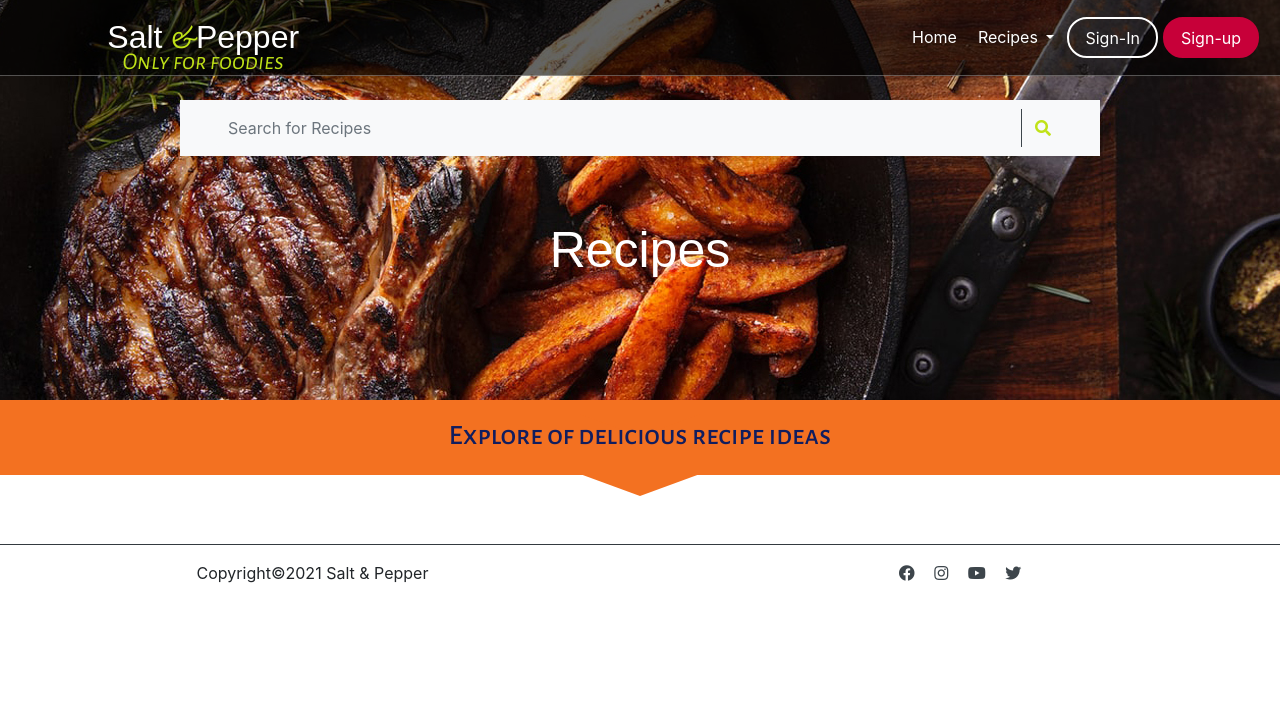
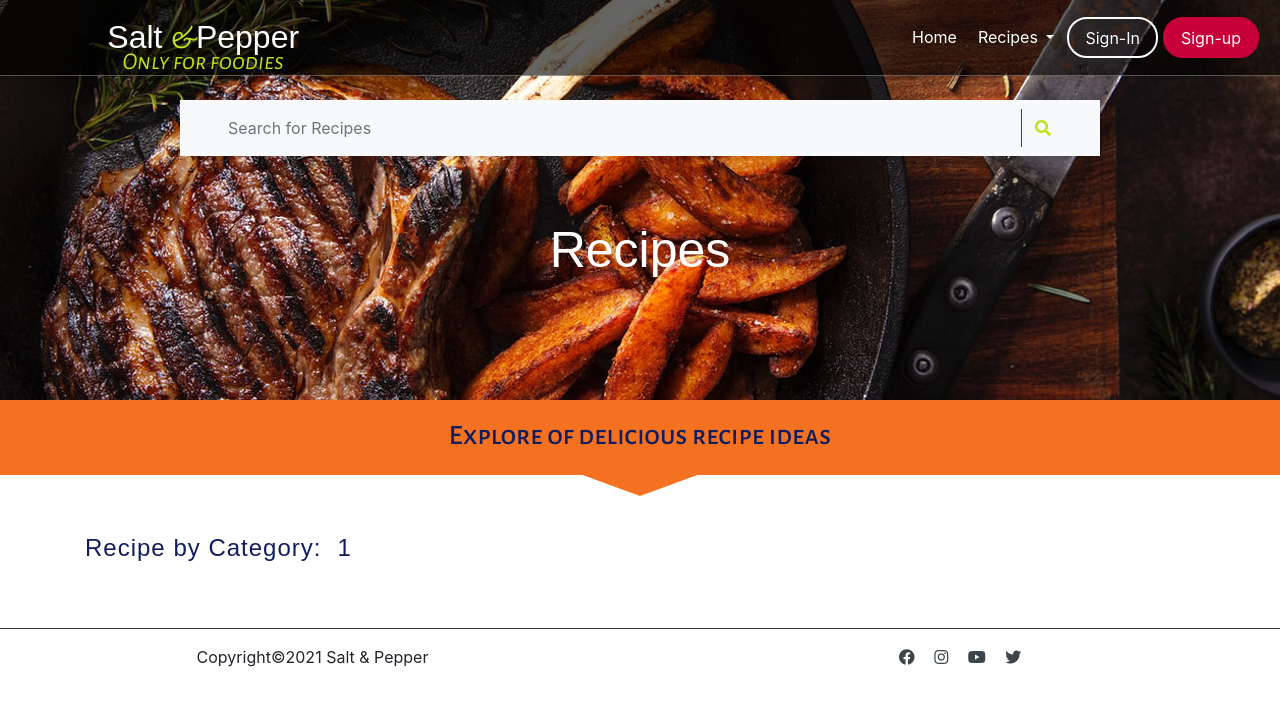
Before and after one commit to szilG/Salt-Papper, a Flask app: page /recipes/1 in a window 1280 px wide; the page is wider, and only the part inside the window is pictured. Shown: the top 706 px of that part. Run offline with Flask 2, Linux system fonts and the light colour scheme; data that the repository does not hold is empty; some libraries are stand-ins or nearby versions; some web fonts are replaced.

Commit message:
add category title to display category title

```diff
--- a/templates/recipes.html
+++ b/templates/recipes.html
@@ -36,7 +36,14 @@
     <h3>Explore of delicious recipe ideas</h3>
 </div>
 <section class="container-fluid recipe-categories">
+
   <div class="container">
+    <div class="row">
+      <div class="col-sm-12 d-flex title">
+        <h4>Recipe by Category:</h4>
+        <h4 class="pl-md-3">{{ categories | title }}</h4>
+      </div>
+    </div>
       <div class="row mt-5">
         {% for recipe in recipes %}
         <div class="col-md-6 col-lg-4 d-flex">
```
